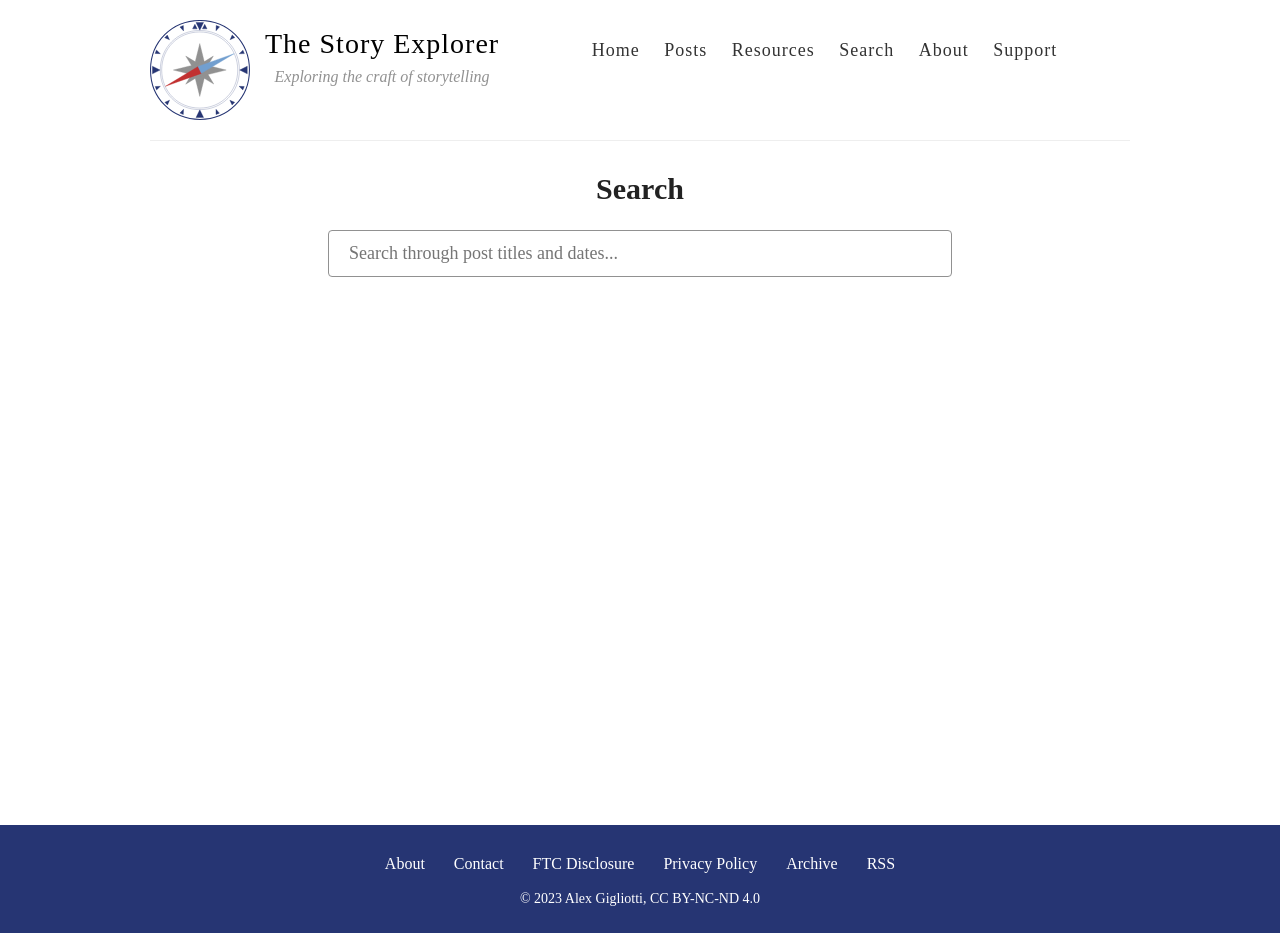
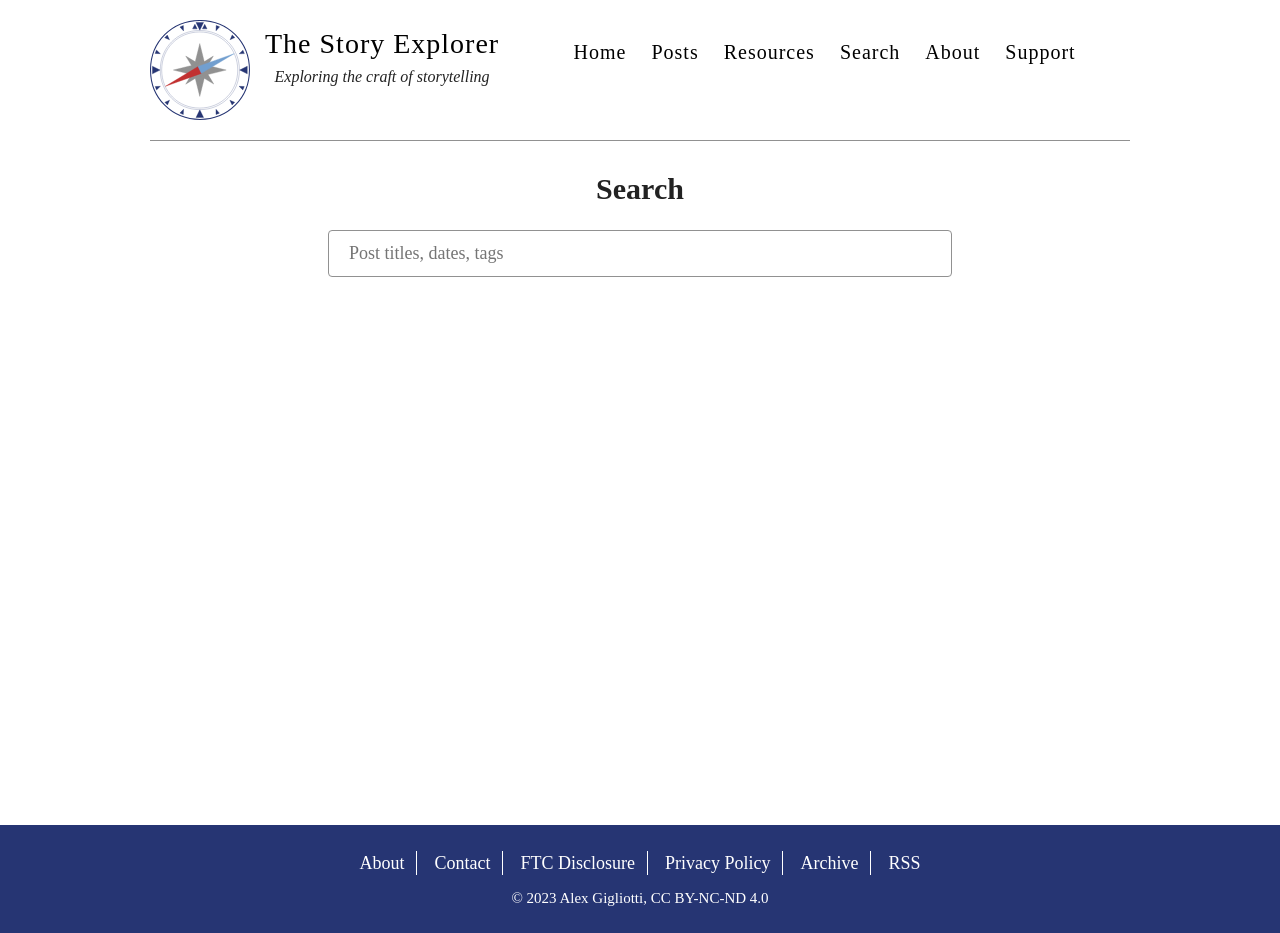
Before and after one commit to storyexplorer/The-Story-Explorer, a Jekyll site: the page built from _pages/search.md, in a window 1280 px wide. Built offline with Jekyll 4.4.1, drawn with Linux system fonts in a browser that asks for light colours; some web fonts are replaced.

Commit message:
style updates

```diff
--- a/_layouts/default.html
+++ b/_layouts/default.html
@@ -16,7 +16,8 @@
 
   <body>
     <!-- <div id="bar"></div> -->
-    <div class="wrapper-container">
+    <div class="page-container">
+
       <div class="wrapper-masthead">
         <div class="container">
           <header class="masthead clearfix">
@@ -40,27 +41,32 @@
         </div>
       </div>
 
-      <div class="wrapper-main">
+      <div class="wrapper-page-content">
         <div id="main" role="main" class="container">
           {{ content }}
         </div>
       </div>
 
       <div class="wrapper-footer">
-        <!-- <div class="container"> -->
-          <footer class="footer">
+        <footer class="footer">
+
+          <div class="footer-links">
             <a href="{{ site.baseurl }}/about">About</a>
             <a href="{{ site.baseurl }}/contact">Contact</a>
             <a href="{{ site.baseurl }}/disclosure">FTC Disclosure</a>
             <a href="{{ site.baseurl }}/privacy-policy">Privacy Policy</a>
             <a href="{{ site.baseurl }}/archive">Archive</a>
             <a href="{{ site.baseurl }}/feed.xml">RSS</a>
-            <br>
+          </div>
+
+          <div id="footer-copyright">
             <a class="copyright" href="{{site.baseurl}}/copyright/"> &#169; 2023 Alex Gigliotti, CC BY-NC-ND 4.0 </a>
-            <!-- {% include svg-icons.html %} -->
-          </footer>
-        <!-- </div> -->
+          </div>
+
+        </footer>
       </div>
+
+
     </div>
 
     <!-- {% include analytics.html %} -->
--- a/_pages/search.md
+++ b/_pages/search.md
@@ -5,7 +5,7 @@ permalink: /search/
 ---
 
 <div id="search-container">
-    <input type="text" id="search-input" placeholder="Search through post titles and dates...">
+    <input type="text" id="search-input" placeholder="Post titles, dates, tags">
     <ul id="results-container"></ul>
 </div>
 
@@ -15,7 +15,25 @@ permalink: /search/
     SimpleJekyllSearch({
     searchInput: document.getElementById('search-input'),
     resultsContainer: document.getElementById('results-container'),
-    searchResultTemplate: '<div style="text-align: left !important;"><a href="{url}"><h1 style="text-align:left !important;">{title}</h1></a><span style="text-align:left !important;">{date}</span></div>',
+    searchResultTemplate: '<div style="text-align: left !important;"> <a href="{url}"><h1 style="text-align:left !important;">{title}</h1></a> <div class="post-tags" style="text-align: left !important;"> <a>{category}</a> </div> <span style="text-align:left !important;">{date}</span> </div>',
     json: '{{ site.baseurl }}/search.json'
     });
 </script>
+
+<!-- Keeping this down here so it's easier to see the search template layout -->
+<!--
+<div style="text-align: left !important;">
+
+    <a href="{url}">
+        <h1 style="text-align:left !important;">{title}</h1>
+    </a>
+
+    <div class="post-tags" style="text-align: left !important;">
+        <a>{category}</a>
+    </div>
+
+    <span style="text-align:left !important;">
+        {date}
+    </span>
+</div>
+-->
--- a/assets/style.scss
+++ b/assets/style.scss
@@ -153,6 +153,11 @@ table tr td :last-child {
 #search-container {
   text-align: center;
   font-family: $site_font;
+  outline: $darkblue;
+
+  input[type=text]:focus{
+    outline: 2px solid $red;
+  }
 }
 
 #search-input {
@@ -165,7 +170,7 @@ table tr td :last-child {
   border-radius: 4px;
   box-sizing: border-box;
   font-size: 18px;
-  background-color: #ffffff;
+  background-color: white;
 }
 
 .share-box {
@@ -288,7 +293,7 @@ p > img {
 
 .masthead {
   padding: 20px 0;
-  border-bottom: 1px solid $lightGray;
+  border-bottom: 1px solid $gray;
 
   @include mobile {
     text-align: center;
@@ -339,7 +344,7 @@ p > img {
 
 .site-description {
   margin: -5px 0 0 0;
-  color: $gray;
+  color: $darkerGray;
   font-size: 16px;
   max-width: 250px;
   font-style: italic;
@@ -362,20 +367,20 @@ nav {
   float: none;
   margin-top: 15px;
   font-family: $site_font;
-  font-size: 18px;
+  font-size: 20px;
   text-align: center;
 
   @include mobile {
     float: none;
     margin-top: 0px;
     display: block;
-    font-size: 16px;
+    font-size: 20px;
   }
 
   a {
     display: inline-block;
     margin-left: 20px;
-    color: $darkGray;
+    color: black;
     text-align: right;
     font-weight: 300;
     letter-spacing: 1px;
@@ -394,6 +399,16 @@ nav {
     display: inline;
   }
 }
+
+// This isn't working quite right
+// nav > a {
+//   border-right: solid 1px $darkGray;
+//   display: inline-block;
+//   line-height: 1em;
+// }
+// nav > a:last-of-type {
+//   border-right: none;
+// }
 
 a:hover h1:hover {
   color: $blue;
@@ -608,15 +623,15 @@ hr {
   }
 }
 
-.wrapper-container {
+.page-container {
   min-height: 100%;
   position: relative;
 }
 
-.wrapper-main {
+.wrapper-page-content {
   margin: 0 auto;
+  max-width: 800px;
   padding-bottom: 150px;
-  max-width: 800px;
 }
 
 .wrapper-footer {
@@ -629,7 +644,7 @@ hr {
 }
 
 .copyright {
-  font-size: 14px;
+  font-size: 15px;
   padding: 10px;
   text-align: center;
   // color: $darkGray
@@ -641,13 +656,21 @@ footer {
   padding: 20px 0;
   margin-bottom: -20px;
   background-color: $darkblue;
-  color: white;
 
   a {
-    font-size: 16px;
+    font-size: 18px;
     padding: 12px;
     text-align: center;
     color: white;
+  }
+
+  .footer-links > a {
+    border-right: solid 1px white;
+    display: inline-block;
+    line-height: 0px;
+  }
+  .footer-links > a:last-of-type {
+    border-right: none;
   }
 
 }
@@ -663,7 +686,7 @@ body:after {
 }
 
 #bar {
-    background: #000;
+    background: $darkblue;
     height: 7px;
     background-size: cover;
     background-position: left 60%;
```
Also changed, not shown: _pages/about.md (+1 -1 lines).
